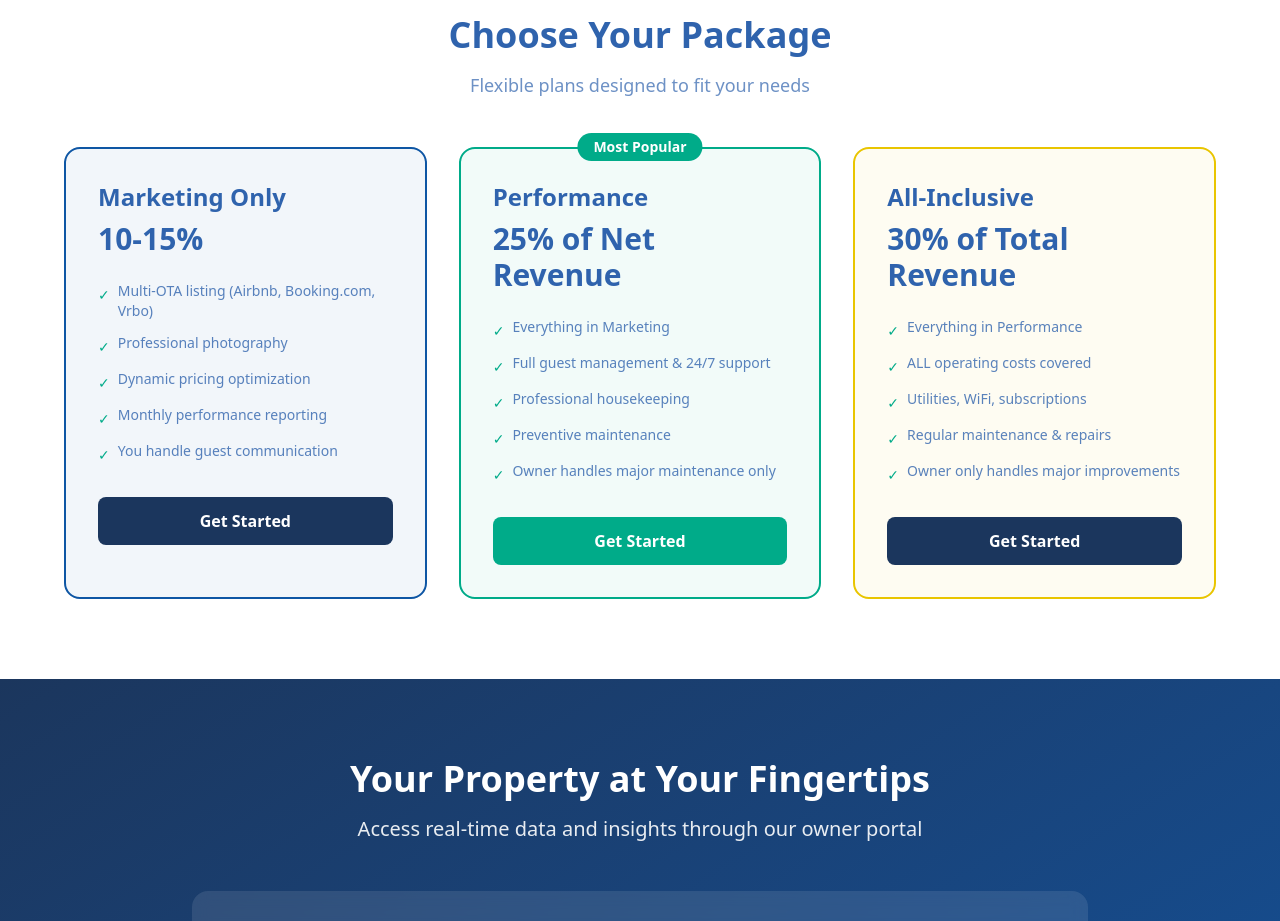
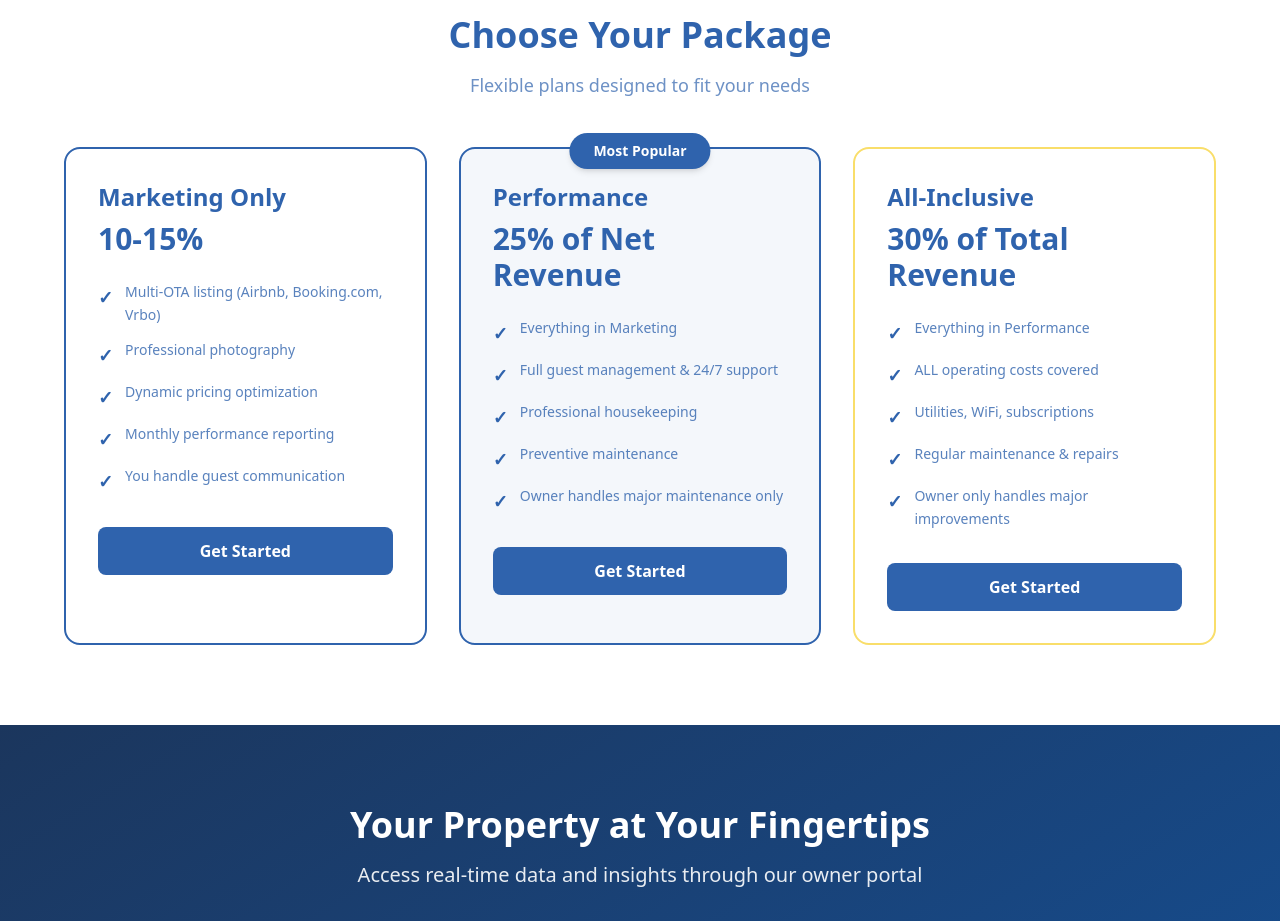
Before and after one commit to HASSANBOB533/property-mgtg-new, a Next.js app: page /en in a window 1280 px wide. Shown: the part 2380-3301 px from the top of the page. Built offline with nearby package versions, Linux system fonts and the light colour scheme.

Commit message:
Update pricing cards with brand colors (blue #2F63AD and yellow #F9DE6A)

```diff
--- a/components/homepage/PricingPackages.tsx
+++ b/components/homepage/PricingPackages.tsx
@@ -10,19 +10,22 @@ export default function PricingPackages() {
   const packages = [
     {
       key: 'marketing',
-      color: 'border-blue-primary',
-      bgColor: 'bg-blue-primary/5',
+      color: 'border-[#2F63AD]',
+      bgColor: 'bg-white',
+      buttonColor: 'bg-[#2F63AD] text-white hover:bg-[#2F63AD]/90',
     },
     {
       key: 'performance',
-      color: 'border-green-primary',
-      bgColor: 'bg-green-primary/5',
+      color: 'border-[#2F63AD]',
+      bgColor: 'bg-[#2F63AD]/5',
       popular: true,
+      buttonColor: 'bg-[#2F63AD] text-white hover:bg-[#2F63AD]/90',
     },
     {
       key: 'allInclusive',
-      color: 'border-yellow-primary',
-      bgColor: 'bg-yellow-primary/5',
+      color: 'border-[#F9DE6A]',
+      bgColor: 'bg-white',
+      buttonColor: 'bg-[#2F63AD] text-white hover:bg-[#2F63AD]/90',
     },
   ];
 
@@ -48,7 +51,7 @@ export default function PricingPackages() {
                 className={`relative border-2 ${pkg.color} ${pkg.bgColor} rounded-2xl p-8 hover:shadow-lg transition-shadow`}
               >
                 {pkg.popular && (
-                  <div className="absolute -top-4 left-1/2 -translate-x-1/2 bg-green-primary text-white px-4 py-1 rounded-full text-sm font-semibold">
+                  <div className="absolute -top-4 left-1/2 -translate-x-1/2 bg-[#2F63AD] text-white px-6 py-2 rounded-full text-sm font-semibold shadow-md">
                     {t('performance.popular')}
                   </div>
                 )}
@@ -62,20 +65,16 @@ export default function PricingPackages() {
 
                 <ul className="space-y-3 mb-8">
                   {features.map((feature, idx) => (
-                    <li key={idx} className="flex items-start gap-2 text-sm">
-                      <span className="text-green-primary mt-1">✓</span>
-                      <span className="text-[#2F63AD]/80">{feature}</span>
+                    <li key={idx} className="flex items-start gap-3 text-sm">
+                      <span className="text-[#2F63AD] mt-0.5 font-bold text-lg">✓</span>
+                      <span className="text-[#2F63AD]/80 leading-relaxed">{feature}</span>
                     </li>
                   ))}
                 </ul>
 
                 <Link
                   href={`/${locale}/list-property`}
-                  className={`block w-full text-center px-6 py-3 rounded-lg font-semibold transition-all ${
-                    pkg.popular
-                      ? 'bg-green-primary text-white hover:bg-green-primary/90'
-                      : 'bg-dark-text text-white hover:bg-dark-text/90'
-                  }`}
+                  className={`block w-full text-center px-6 py-3 rounded-lg font-semibold transition-all ${pkg.buttonColor}`}
                 >
                   Get Started
                 </Link>
```
Also changed, not shown: public/wave-icon.png (added).
